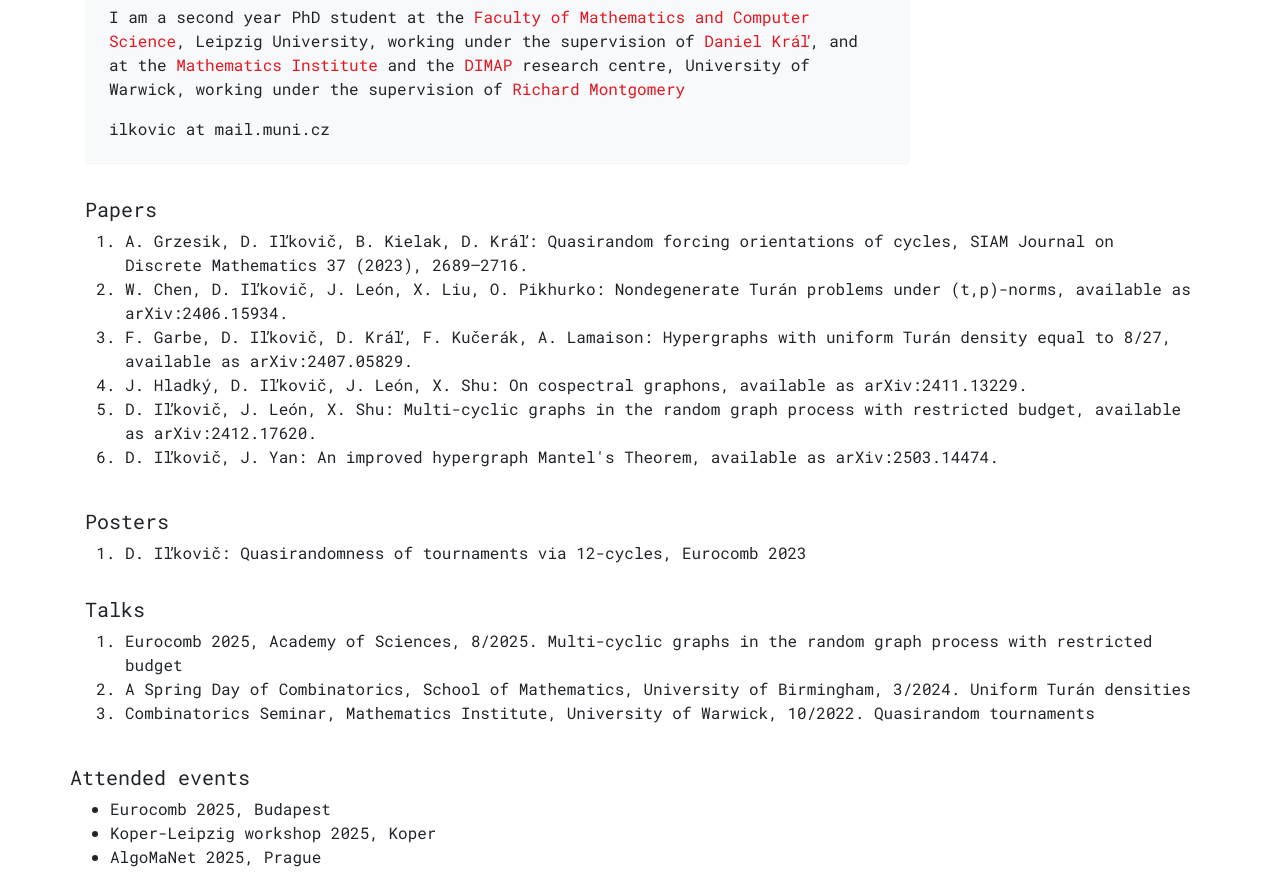
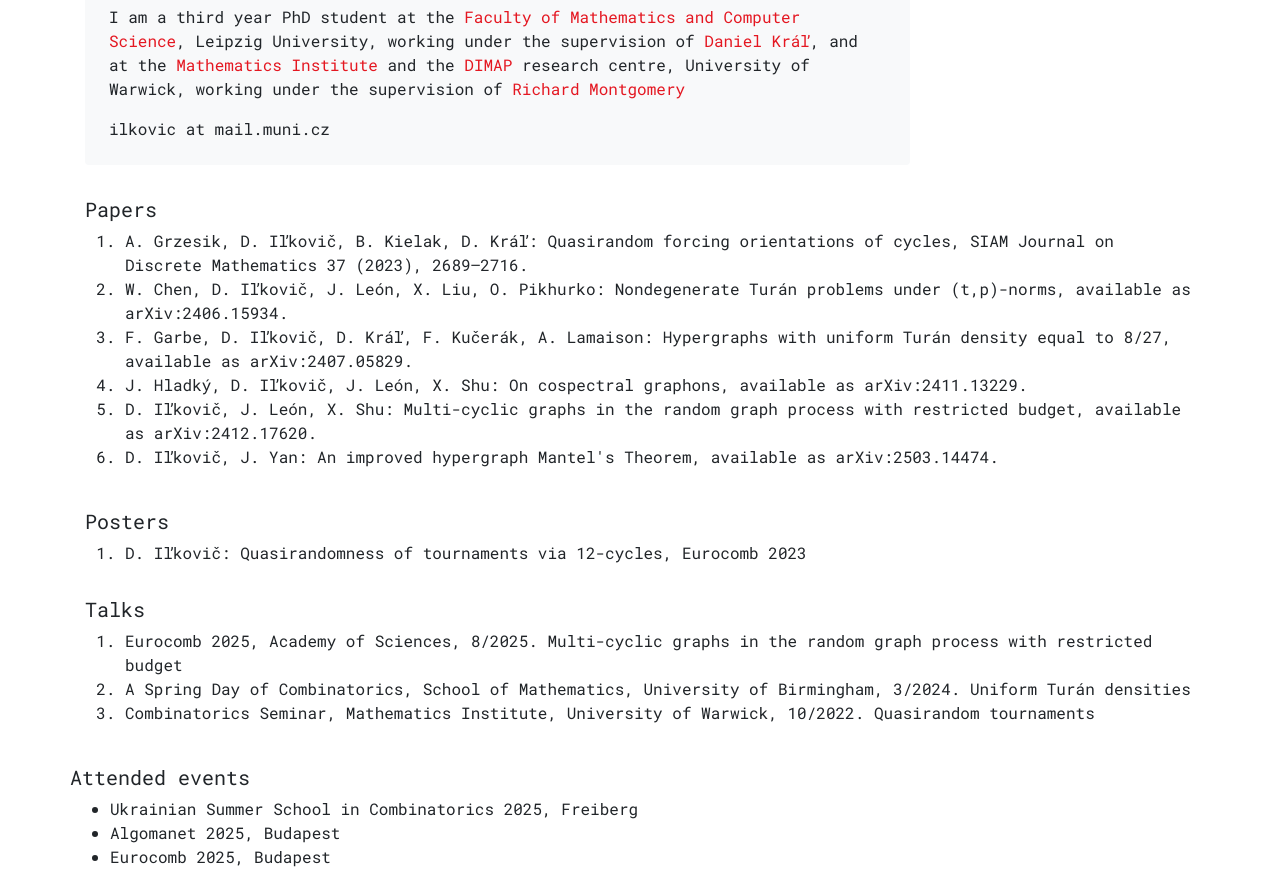
Before and after one commit to ilkovic/ilkovic.github.io, a plain HTML site: page index.html in a window 1280 px wide. Shown: the part 80-952 px from the top of the page. Drawn offline with nearby package versions, Linux system fonts and the light colour scheme.

Commit message:
Update index.html

```diff
--- a/index.html
+++ b/index.html
@@ -1,6 +1,5 @@
 <html lang="en">
 <head>
-    <meta name="google-site-verification" content="cWIHbvqswK5iuKWFzah7S7EOzBgQZzdBZSYSriYML54" />
     <meta charset="utf-8">
     <meta name="viewport" content="width=device-width, initial-scale=1, shrink-to-fit=no">
     <meta name="description" content="">
@@ -41,7 +40,7 @@
       <div class="col-md-9">
         <div class="p-4 mb-3 rounded bg-light">
           <h4>Daniel Iľkovič</h4>
-          <p> I am a second year PhD student at the <a href="https://www.mathcs.uni-leipzig.de/en" style="color: var(--red)">Faculty of Mathematics and Computer Science</a>, Leipzig University, working under the supervision of  <a href="https://ucw.cz/~kral" style="color: var(--red)">Daniel Kráľ</a>, and
+          <p> I am a third year PhD student at the <a href="https://www.mathcs.uni-leipzig.de/en" style="color: var(--red)">Faculty of Mathematics and Computer Science</a>, Leipzig University, working under the supervision of  <a href="https://ucw.cz/~kral" style="color: var(--red)">Daniel Kráľ</a>, and
             <br> at the <a href="https://warwick.ac.uk/fac/sci/maths/" style="color: var(--red)">Mathematics Institute</a> and the <a href="https://warwick.ac.uk/fac/cross_fac/dimap/" style="color: var(--red)">DIMAP</a> research centre, University of Warwick, working under the supervision of <a href="https://rhmontgomery.warwick.ac.uk/" style="color: var(--red)">Richard Montgomery</a>
           </p>
           ilkovic at mail.muni.cz
@@ -93,6 +92,8 @@
             <div class="col-md-12">
               <h5 class="subtitle">Attended events</h5>
               <ul>
+                <li>Ukrainian Summer School in Combinatorics 2025, Freiberg</li>
+                <li>Algomanet 2025, Budapest</li>
                 <li>Eurocomb 2025, Budapest</li>
                 <li>Koper-Leipzig workshop 2025, Koper</li>
                 <li>AlgoMaNet 2025, Prague</li>
```
